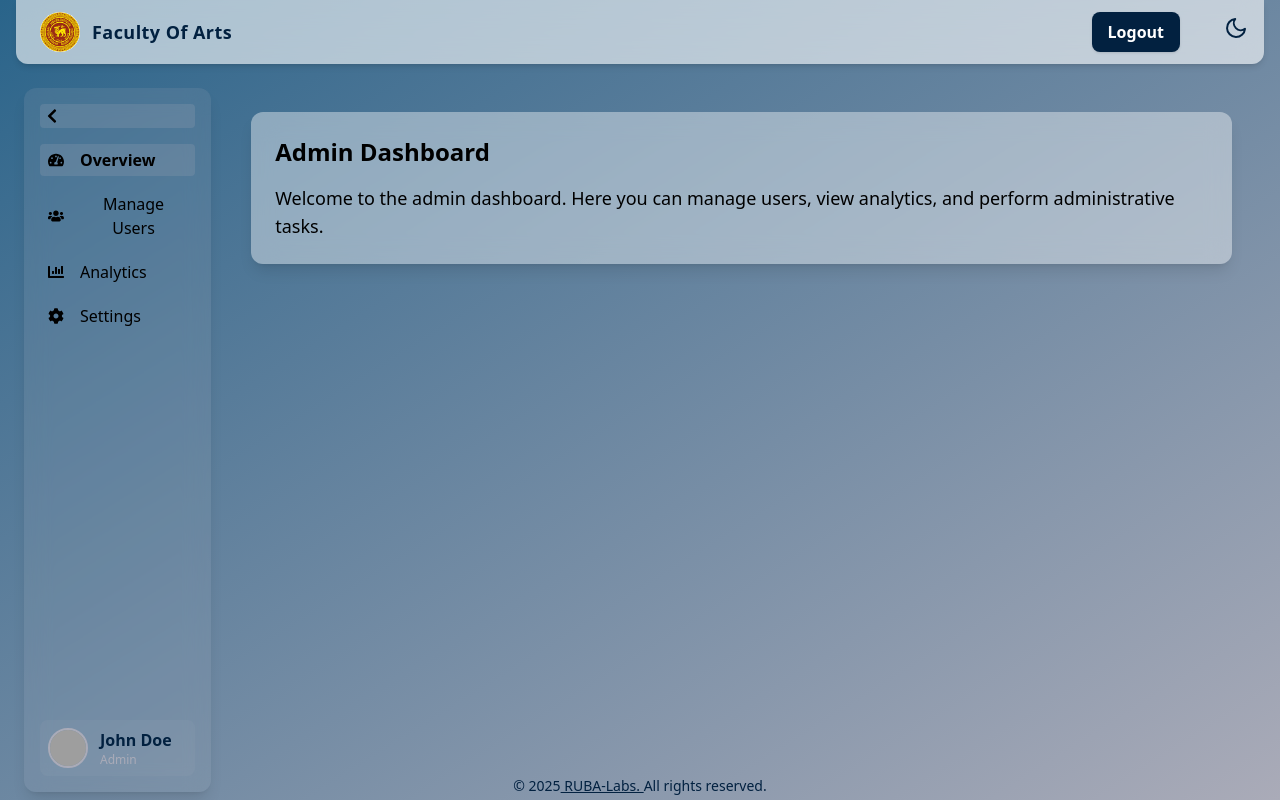
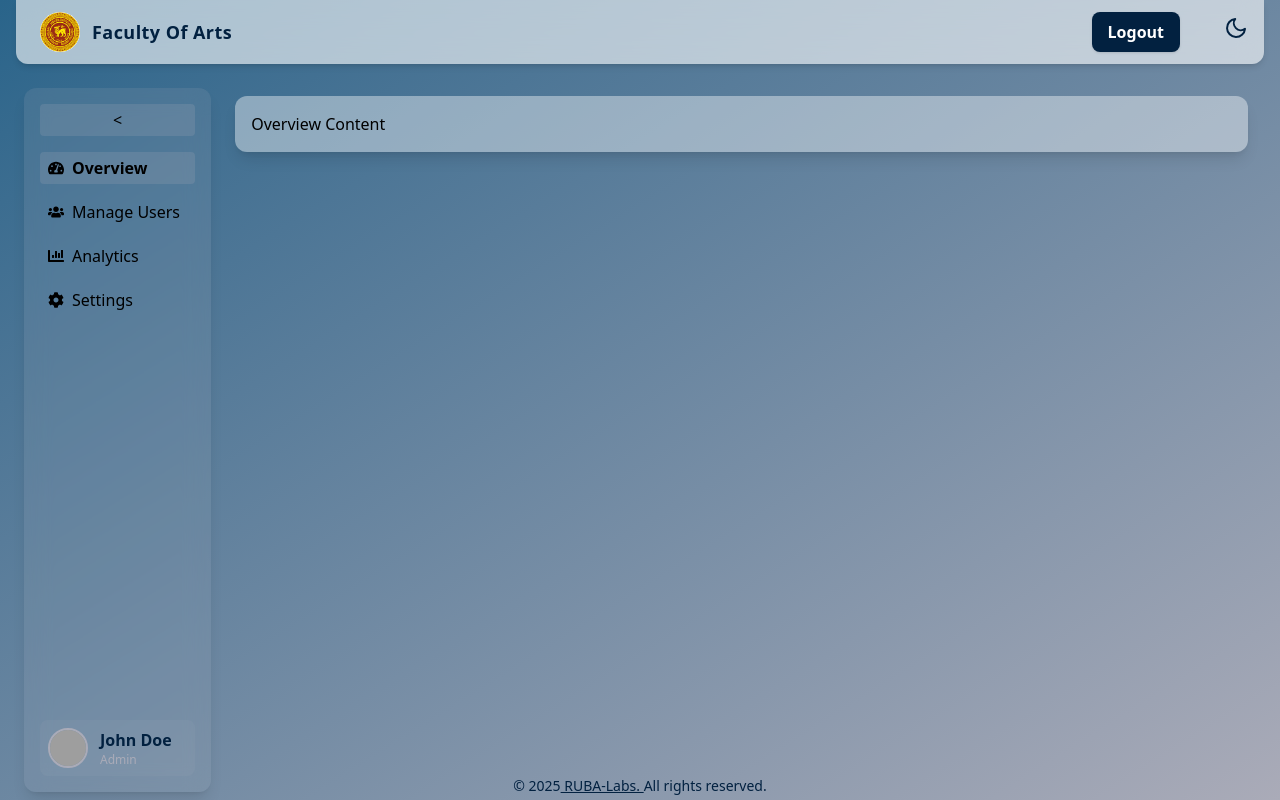
Before and after one commit to RUBA-Labs/frontend-CSC3213, a Next.js app: page /admin-dashboard in a window 1280 px wide. Built offline with nearby package versions, Linux system fonts and the light colour scheme; grey boxes are pictures that could not be loaded.

Commit message:
Refactor sidebar to support dynamic menu items
Sidebar component now accepts a list of menu items via props, enabling dynamic configuration for both admin and student dashboards. Updated dashboard pages to define their own menu items and content, improving code reuse and flexibility.

```diff
--- a/src/app/(dashboard)/(pages)/admin-dashboard/page.tsx
+++ b/src/app/(dashboard)/(pages)/admin-dashboard/page.tsx
@@ -2,66 +2,46 @@
 import Footer from "@/components/footer";
 import "../../style/page.css";
 import Header from "../../components/header";
-import Sidebar from "../../components/sidebar";
+import Sidebar, { MenuItem } from "../../components/sidebar";
 import { useState } from "react";
+import { FaChartBar, FaCog, FaTachometerAlt, FaUsers } from "react-icons/fa";
 
 export default function AdminDashboardPage() {
-  const [selectedMenu, setSelectedMenu] = useState<"overview" | "users" | "analytics" | "settings">("overview");
+  const [selectedMenu, setSelectedMenu] = useState("overview");
+
+  const menuItems: MenuItem[] = [
+    { id: "overview", label: "Overview", icon: <FaTachometerAlt /> },
+    { id: "users", label: "Manage Users", icon: <FaUsers /> },
+    { id: "analytics", label: "Analytics", icon: <FaChartBar /> },
+    { id: "settings", label: "Settings", icon: <FaCog /> },
+  ];
 
   let content;
   if (selectedMenu === "overview") {
-    content = (
-      <>
-        <h1 className="text-2xl font-bold mb-4">Admin Dashboard</h1>
-        <p className="text-lg">
-          Welcome to the admin dashboard. Here you can manage users, view
-          analytics, and perform administrative tasks.
-        </p>
-      </>
-    );
+    content = <p>Overview Content</p>;
   } else if (selectedMenu === "users") {
-    content = (
-      <>
-        <h1 className="text-2xl font-bold mb-4">Manage Users</h1>
-        <p className="text-lg">Here you can add, edit, or remove users.</p>
-      </>
-    );
+    content = <p>Users Content</p>;
   } else if (selectedMenu === "analytics") {
-    content = (
-      <>
-        <h1 className="text-2xl font-bold mb-4">Analytics</h1>
-        <p className="text-lg">View analytics and reports here.</p>
-      </>
-    );
+    content = <p>Analytics Content</p>;
   } else if (selectedMenu === "settings") {
-    content = (
-      <>
-        <h1 className="text-2xl font-bold mb-4">Settings</h1>
-        <p className="text-lg">Adjust your dashboard settings here.</p>
-      </>
-    );
+    content = <p>Settings Content</p>;
   }
 
   return (
     <div className="pagebackground min-h-screen flex flex-col">
-      {/* Header */}
       <Header />
-
-      {/* Middle - Main Content */}
       <div className="flex flex-1 flex-col md:flex-row w-full">
-        {/* Left Sidebar with fold/unfold */}
         <Sidebar
-          onMenuSelect={(menu) => setSelectedMenu(menu)}
+          menuItems={menuItems}
+          onMenuSelect={setSelectedMenu}
           selectedMenu={selectedMenu}
         />
-        {/* Right Main Content */}
-        <div className="flex-1 flex justify-center items-start p-2 sm:p-4 md:p-6">
-          <div className="w-full bg-white/40 dark:bg-dark3/30 backdrop-blur-md rounded-xl shadow-lg p-4 sm:p-6 m-1 sm:m-2 scale-100">
+        <div className="flex-1 flex justify-center items-start p-4">
+          <div className="w-full bg-white/40 dark:bg-dark3/30 rounded-xl p-4 shadow-lg">
             {content}
           </div>
         </div>
       </div>
-      {/* Bottom - Footer */}
       <Footer />
     </div>
   );
--- a/src/app/(dashboard)/(pages)/student-dashboard/page.tsx
+++ b/src/app/(dashboard)/(pages)/student-dashboard/page.tsx
@@ -1,24 +1,50 @@
-
+"use client";
 import Footer from "@/components/footer";
-import React from "react";
 import "../../style/page.css";
-
+import Header from "../../components/header";
+import Sidebar, { MenuItem } from "../../components/sidebar";
+import { useState } from "react";
+import { FaBook, FaCalendarAlt, FaClipboardList, FaUserGraduate } from "react-icons/fa";
 
 export default function StudentDashboardPage() {
-    return (
-        <div className="pagebackground min-h-screen flex flex-col">
+  const [selectedMenu, setSelectedMenu] = useState("courses");
 
-            {/* Middle - Main Content */}
-            <div className="pageflexbox flex flex-1 justify-center items-start">
-                <div className="w-full flex justify-center">
-                    <div className="scale-90 sm:scale-95 lg:scale-100 w-full">
+  // Student-specific menu
+  const menuItems: MenuItem[] = [
+    { id: "courses", label: "My Courses", icon: <FaBook /> },
+    { id: "timetable", label: "Timetable", icon: <FaCalendarAlt /> },
+    { id: "assignments", label: "Assignments", icon: <FaClipboardList /> },
+    { id: "profile", label: "Profile", icon: <FaUserGraduate /> },
+  ];
 
-                    </div>
-                </div>
-            </div>
+  // Student-specific content
+  let content;
+  if (selectedMenu === "courses") {
+    content = <p>List of enrolled courses will be shown here.</p>;
+  } else if (selectedMenu === "timetable") {
+    content = <p>Your class timetable will appear here.</p>;
+  } else if (selectedMenu === "assignments") {
+    content = <p>All your assignments and due dates will be shown here.</p>;
+  } else if (selectedMenu === "profile") {
+    content = <p>Your student profile information will be here.</p>;
+  }
 
-            {/* Bottom - Footer */}
-            <Footer />
+  return (
+    <div className="pagebackground min-h-screen flex flex-col">
+      <Header />
+      <div className="flex flex-1 flex-col md:flex-row w-full">
+        <Sidebar
+          menuItems={menuItems}
+          onMenuSelect={setSelectedMenu}
+          selectedMenu={selectedMenu}
+        />
+        <div className="flex-1 flex justify-center items-start p-4">
+          <div className="w-full bg-white/40 dark:bg-dark3/30 rounded-xl p-4 shadow-lg">
+            {content}
+          </div>
         </div>
-    );
+      </div>
+      <Footer />
+    </div>
+  );
 }
--- a/src/app/(dashboard)/components/sidebar.tsx
+++ b/src/app/(dashboard)/components/sidebar.tsx
@@ -1,21 +1,29 @@
 "use client";
 import { useState } from "react";
-import { FaChartBar, FaChevronLeft, FaChevronRight, FaCog, FaTachometerAlt, FaUsers } from "react-icons/fa";
 
+export type MenuItem = {
+  id: string;
+  label: string;
+  icon: React.ReactNode;
+};
 
+interface SidebarProps {
+  menuItems: MenuItem[];
+  onMenuSelect: (menuId: string) => void;
+  selectedMenu: string;
+}
 
-export default function Sidebar({ onMenuSelect, selectedMenu }: { onMenuSelect: (menu: "overview" | "users" | "analytics" | "settings") => void; selectedMenu: "overview" | "users" | "analytics" | "settings" }) {
+export default function Sidebar({ menuItems, onMenuSelect, selectedMenu }: SidebarProps) {
   const [isSidebarOpen, setIsSidebarOpen] = useState(true);
 
   return (
     <div
       className={`
-                flex
-                transition-all duration-300 ease-in-out
+        flex transition-all duration-300 ease-in-out
         bg-dark3/15 dark:bg-dark1/40 backdrop-blur-md rounded-xl shadow-lg m-2
         ${isSidebarOpen
-                    ? "flex-row md:flex-col h-auto md:h-auto w-full md:w-[15%] min-w-0 md:min-w-[64px] max-w-full md:max-w-[220px] p-2 md:p-4"
-                    : "flex-row md:flex-col h-16 md:h-auto w-full md:w-16 min-w-0 md:min-w-[64px] max-w-full md:max-w-[64px] p-2 items-center"
+          ? "flex-row md:flex-col w-full md:w-[15%] max-w-full md:max-w-[220px] p-2 md:p-4"
+          : "flex-row md:flex-col w-full md:w-16 max-w-full md:max-w-[64px] p-2 items-center"
         }
       `}
     >
@@ -25,91 +33,34 @@ export default function Sidebar({ onMenuSelect, selectedMenu }: { onMenuSelect:
         className="mr-2 md:mr-0 mb-0 md:mb-4 p-1 rounded bg-dark3/20 dark:bg-dark3/30 hover:bg-dark3/40 dark:hover:bg-dark3/50 transition"
         title={isSidebarOpen ? "Collapse sidebar" : "Expand sidebar"}
       >
-                {/* Chevron direction changes based on screen size and open state */}
-                <span className="block md:hidden">
-                    {isSidebarOpen ? <FaChevronLeft /> : <FaChevronRight />}
-                </span>
-                <span className="hidden md:block">
-                    {isSidebarOpen ? <FaChevronLeft /> : <FaChevronRight />}
-                </span>
+        {isSidebarOpen ? "<" : ">"}
       </button>
+
+      {/* Dynamic Menu */}
       <nav className="flex-1 w-full">
         <ul className={`flex ${isSidebarOpen ? "flex-col" : "flex-row"} md:flex-col gap-2 md:gap-3 w-full`}>
-                    <li>
+          {menuItems.map((item) => (
+            <li key={item.id}>
               <button
-                            onClick={() => onMenuSelect("overview")}
+                onClick={() => onMenuSelect(item.id)}
                 className={`flex items-center gap-2 px-2 py-1 rounded w-full hover:bg-dark3/20 dark:hover:bg-dark3/10 transition
-                                ${selectedMenu === "overview" ? "bg-dark3/20 dark:bg-dark3/10 font-bold" : ""}
+                  ${selectedMenu === item.id ? "bg-dark3/20 dark:bg-dark3/10 font-bold" : ""}
                   justify-center md:justify-start
                 `}
               >
-                            <FaTachometerAlt />
-                            <span className={`
-                                ${isSidebarOpen ? "inline" : "hidden"}
-                                transition-all duration-200
-                                ${isSidebarOpen ? "w-auto opacity-100 ml-2" : "w-0 opacity-0 ml-0"}
-                            `}>
-                                Overview
+                {item.icon}
+                <span
+                  className={`${isSidebarOpen ? "inline" : "hidden"} transition-all duration-200`}
+                >
+                  {item.label}
                 </span>
               </button>
             </li>
-                    <li>
-                        <button
-                            onClick={() => onMenuSelect("users")}
-                            className={`flex items-center gap-2 px-2 py-1 rounded w-full hover:bg-dark3/20 dark:hover:bg-dark3/10 transition
-                                ${selectedMenu === "users" ? "bg-dark3/20 dark:bg-dark3/10 font-bold" : ""}
-                                justify-center md:justify-start
-                            `}
-                        >
-                            <FaUsers />
-                            <span className={`
-                                ${isSidebarOpen ? "inline" : "hidden"}
-                                transition-all duration-200
-                                ${isSidebarOpen ? "w-auto opacity-100 ml-2" : "w-0 opacity-0 ml-0"}
-                            `}>
-                                Manage Users
-                            </span>
-                        </button>
-                    </li>
-                    <li>
-                        <button
-                            onClick={() => onMenuSelect("analytics")}
-                            className={`flex items-center gap-2 px-2 py-1 rounded w-full hover:bg-dark3/20 dark:hover:bg-dark3/10 transition
-                                ${selectedMenu === "analytics" ? "bg-dark3/20 dark:bg-dark3/10 font-bold" : ""}
-                                justify-center md:justify-start
-                            `}
-                        >
-                            <FaChartBar />
-                            <span className={`
-                                ${isSidebarOpen ? "inline" : "hidden"}
-                                transition-all duration-200
-                                ${isSidebarOpen ? "w-auto opacity-100 ml-2" : "w-0 opacity-0 ml-0"}
-                            `}>
-                                Analytics
-                            </span>
-                        </button>
-                    </li>
-                    <li>
-                        <button
-                            onClick={() => onMenuSelect("settings")}
-                            className={`flex items-center gap-2 px-2 py-1 rounded w-full hover:bg-dark3/20 dark:hover:bg-dark3/10 transition
-                                ${selectedMenu === "settings" ? "bg-dark3/20 dark:bg-dark3/10 font-bold" : ""}
-                                justify-center md:justify-start
-                            `}
-                        >
-                            <FaCog />
-                            <span className={`
-                                ${isSidebarOpen ? "inline" : "hidden"}
-                                transition-all duration-200
-                                ${isSidebarOpen ? "w-auto opacity-100 ml-2" : "w-0 opacity-0 ml-0"}
-                            `}>
-                                Settings
-                            </span>
-                        </button>
-                    </li>
+          ))}
         </ul>
       </nav>
-            {/* Profile section at the bottom (hide on mobile for space) */}
+
+      {/* Profile section stays fixed */}
       <div
         className={`
           flex items-center gap-3 mt-4 p-2 rounded-lg bg-dark3/10 dark:bg-dark3/20
```
Lines whose indentation alone changed are shown as unchanged.
